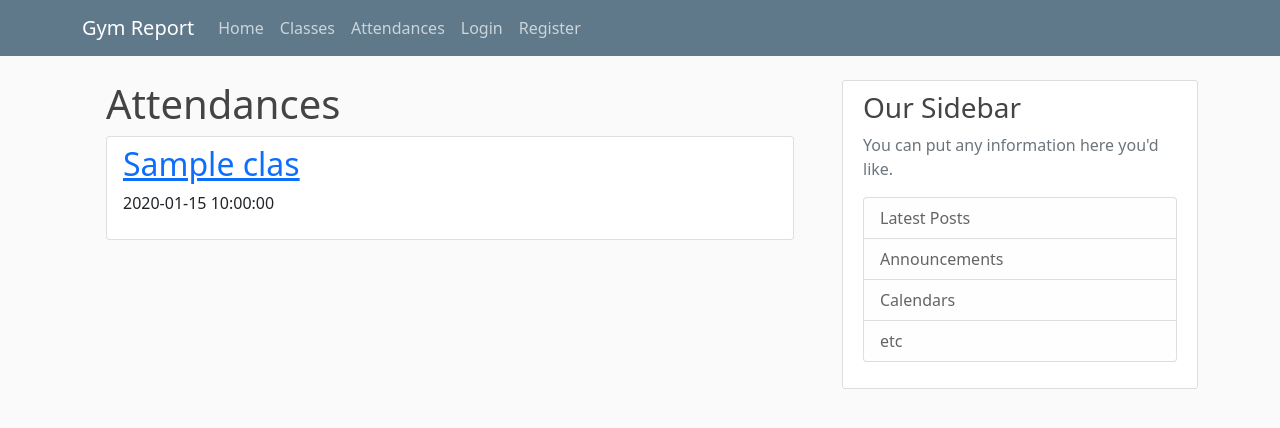
After one commit to ayeryn/gymlog, a Flask app: page /attendances in a window 1280 px wide. The commit adds this page. Shown: the top 428 px of the page. Run offline with Flask 3, Linux system fonts and the light colour scheme; tables that the repository leaves empty hold one stand-in row (values such as "Sample post").

Commit message:
Remove mockup data for attendance

```diff
--- a/gymreport/routes.py
+++ b/gymreport/routes.py
@@ -2,17 +2,6 @@ from flask import render_template, flash, redirect, url_for, request
 from gymreport.forms import ClassForm, AttendanceForm
 from gymreport import app, db
 from gymreport.models import GymClass, Attendance
-
-attendance_list = [
-    {
-        'class_id': 1,
-        'date_attended': '20230109'
-    },
-    {
-        'class_id': 3,
-        'date_attended': '20230309'
-    }
-]
 
 
 @app.route('/')
@@ -77,7 +66,7 @@ def edit_class(class_id):
 
 @ app.route('/attendances')
 def attendances():
-    # gym_classes = GymClass.query.all()
+    attendance_list = Attendance.query.all()
     return render_template('attendances.html', title='Attendances', attendance_list=attendance_list)
 
 
--- /dev/null
+++ b/gymreport/templates/attendances.html
@@ -0,0 +1,14 @@
+{% extends "layout.html" %}
+{% block content %}
+<div class="container">
+    <h1>Attendances</h1>
+    <ul class="list-group">
+        {% for a in attendance_list %}
+        <li class="list-group-item">
+            <h2><a href="{{ url_for('show_class', class_id=a.class_id) }}">{{ a.class_taken.name }}</a></h2>
+            <p class="article-content">{{ a.date_attended }}</p>
+        </li>
+        {% endfor %}
+    </ul>
+</div>
+{% endblock content %}
--- a/gymreport/templates/classes.html
+++ b/gymreport/templates/classes.html
@@ -4,7 +4,7 @@
 {% for c in gym_classes %}
 <article class="media content-section">
     <div class="media-body">
-        <h2><a class="article-title" href="#">{{ c.name }}</a></h2>
+        <h2><a class="article-title" href="{{ url_for('show_class', class_id=c.id) }}">{{ c.name }}</a></h2>
         <p class="article-content">{{ c.class_type }}</p>
     </div>
 </article>
--- a/gymreport/templates/layout.html
+++ b/gymreport/templates/layout.html
@@ -29,6 +29,7 @@
                         <div class="navbar-nav mr-auto">
                             <a class="nav-item nav-link" href="{{ url_for('home') }}">Home</a>
                             <a class="nav-item nav-link" href="{{ url_for('classes') }}">Classes</a>
+                            <a class="nav-item nav-link" href="{{ url_for('attendances') }}">Attendances</a>
                         </div>
                         <!-- Navbar Right Side -->
                         <div class="navbar-nav">
```
Also changed, not shown: gymreport/templates/class.html (+4 -4 lines).
